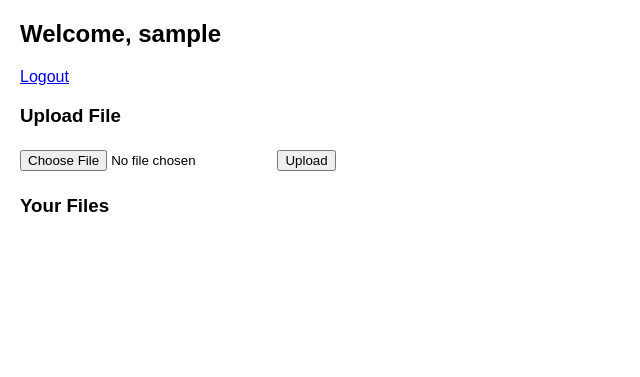
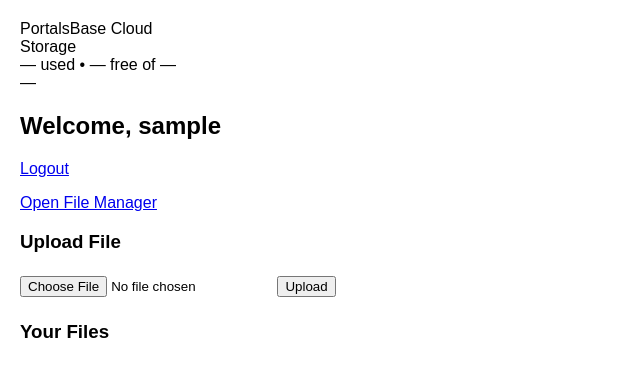
Before and after one commit to movieboxc17/Portalsbase-Cloud, a Flask app: page /dashboard in a window 1280 px wide. Shown: the top 377 px of the page, without its empty margins (0-640 px from the left). Run offline with Flask 3, Linux system fonts and the light colour scheme; the visitor is signed in with stand-in values (Sample User, id 1).

Commit message:
Update dashboard.html

```diff
--- a/templates/dashboard.html
+++ b/templates/dashboard.html
@@ -1,16 +1,51 @@
 <!DOCTYPE html>
 <html>
-<head><title>Dashboard</title><link rel="stylesheet" href="{{ url_for('static', filename='style.css') }}"></head>
+<head>
+  <title>Dashboard</title>
+  <link rel="stylesheet" href="{{ url_for('static', filename='style.css') }}">
+</head>
 <body>
+  <header class="topbar">
+    <div class="brand">PortalsBase Cloud</div>
+
+    <div class="storage" role="group" aria-label="Storage usage">
+      <div class="storage-info">
+        <div class="storage-label">Storage</div>
+        <div class="storage-numbers">
+          <span id="storage-used" class="num">—</span>
+          <span class="num-sep">used •</span>
+          <span id="storage-free" class="num">—</span>
+          <span class="num-sep">free</span>
+          <span class="num-total">of <span id="storage-total">—</span></span>
+        </div>
+      </div>
+
+      <div class="storage-bar" aria-valuemin="0" aria-valuemax="100" aria-valuenow="0">
+        <div id="storage-fill" class="fill" style="width:0%"></div>
+        <div id="storage-left" class="left-overlay" style="width:100%"></div>
+      </div>
+
+      <div id="storage-text" class="storage-text" aria-live="polite">—</div>
+    </div>
+  </header>
+
+  <main class="container">
+    <section class="user-info">
       <h2>Welcome, {{ username }}</h2>
       <a href="{{ url_for('logout') }}">Logout</a>
+      <!-- Link to file manager page (create a route named 'file_manager' or change to static path '/files') -->
+      <p><a href="{{ url_for('file_manager') }}">Open File Manager</a></p>
+    </section>
 
+    <section class="upload">
       <h3>Upload File</h3>
       <form method="post" enctype="multipart/form-data">
         <input type="file" name="file" required>
         <button type="submit">Upload</button>
       </form>
+    </section>
 
+    <section class="files">
       <h3>Your Files</h3>
       <ul>
       {% for file in files %}
@@ -21,12 +56,17 @@
         </li>
       {% endfor %}
       </ul>
+    </section>
 
     {% with messages = get_flashed_messages() %}
       {% if messages %}
+        <section class="messages">
           <ul>{% for msg in messages %}<li>{{ msg }}</li>{% endfor %}</ul>
+        </section>
       {% endif %}
     {% endwith %}
+  </main>
 
+  <script src="{{ url_for('static', filename='storage.js') }}"></script>
 </body>
 </html>
```
Lines whose indentation alone changed are shown as unchanged.
